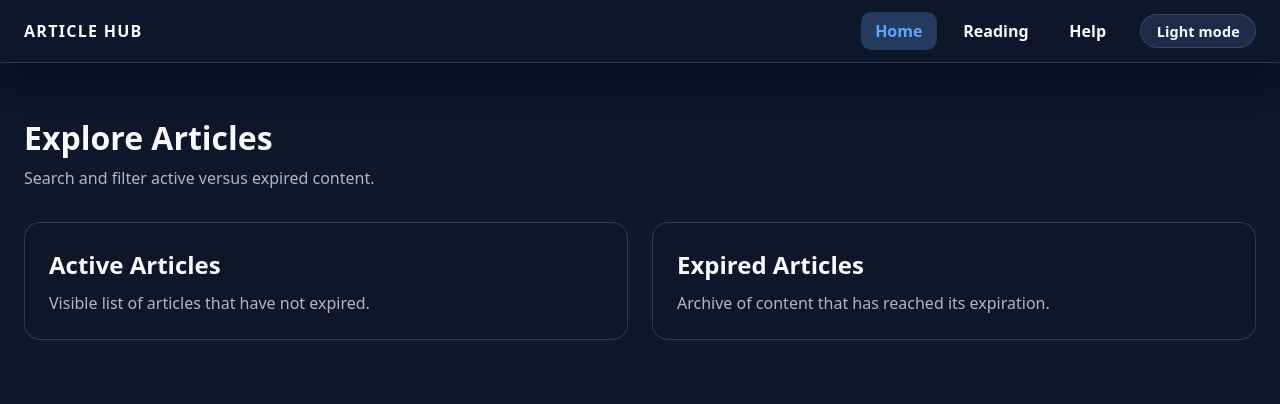
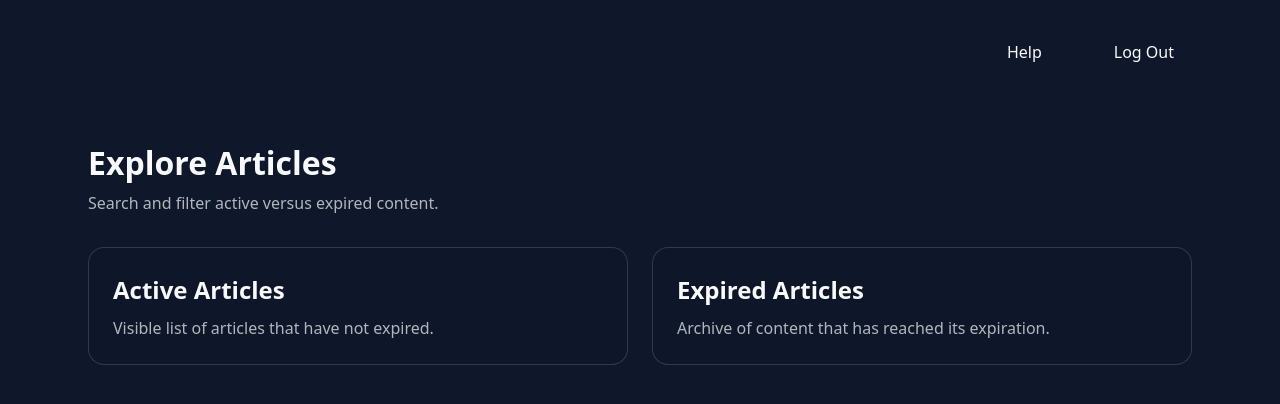
Before and after one commit to andreatanky/react-app-fe, a React (Vite) app: page / in a window 1280 px wide. Shown: the top 404 px of the page. Built offline with nearby package versions, Linux system fonts and the light colour scheme.

Commit message:
Add logo

```diff
--- /dev/null
+++ b/src/components/navbar/HomeTopNav.module.css
@@ -0,0 +1,33 @@
+.container {
+    height: 56px;
+    margin-inline: auto;
+    display: flex;
+    align-items: center;
+    background-color: transparent;
+}
+
+.left {
+    /* keeps actions pushed to the right */
+    flex: 1;
+}
+
+.actions {
+    display: flex;
+    gap: 36px;
+}
+
+.btn {
+    appearance: none;
+    background: transparent;
+    color: inherit;
+    font: inherit;
+    padding: 6px 18px;
+    cursor: pointer;
+    border: none;
+    border-radius: 4px;
+    transition: background-color 0.2s ease;
+}
+
+.btn:hover {
+    background-color: rgba(255, 255, 255, 0.08);
+}
--- /dev/null
+++ b/src/components/navbar/HomeTopNav.tsx
@@ -0,0 +1,25 @@
+import type { HTMLAttributes } from 'react'
+import styles from './HomeTopNav.module.css'
+
+type HomeTopNavProps = {
+    onHelp: () => void
+    onLogout: () => void
+} & HTMLAttributes<HTMLElement>
+
+export const HomeTopNav = ({ onHelp, onLogout }: HomeTopNavProps) => {
+    return (
+        <nav role="navigation" aria-label="Home top navigation">
+            <div className={styles.container}>
+                <div className={styles.left} />
+                <div className={styles.actions}>
+                    <button type="button" className={styles.btn} onClick={onHelp} aria-label="Help">
+                        Help
+                    </button>
+                    <button type="button" className={styles.btn} onClick={onLogout} aria-label="Log Out">
+                        Log Out
+                    </button>
+                </div>
+            </div>
+        </nav>
+    );
+}
--- a/src/routes/home/HomePage.module.css
+++ b/src/routes/home/HomePage.module.css
@@ -1,3 +1,19 @@
+.page {
+  --home-page-max: 1200px;
+  --home-page-gutter: clamp(16px, 4vw, 48px);
+  --home-section-gap: clamp(24px, 3vw, 48px);
+
+  /* Page frame */
+  display: flex;
+  flex-direction: column;
+  gap: var(--home-section-gap);
+
+  /* Width + gutters scoped to this page only */
+  max-width: var(--home-page-max);
+  margin: 0 auto;
+  padding: 0 var(--home-page-gutter) 3rem;
+}
+
 .container {
   display: grid;
   gap: 2rem;
--- a/src/routes/home/HomePage.tsx
+++ b/src/routes/home/HomePage.tsx
@@ -1,7 +1,11 @@
+import { HomeTopNav } from '../../components/navbar/HomeTopNav'
 import styles from './HomePage.module.css'
 
+
 export const HomePage = () => (
+  <div className={styles.page}>
     <section className={styles.container}>
+      <HomeTopNav onHelp={() => { }} onLogout={() => { }} />
       <header className={styles.header}>
         <h1>Explore Articles</h1>
         <p>Search and filter active versus expired content.</p>
@@ -19,4 +23,5 @@ export const HomePage = () => (
         </article>
       </div>
     </section>
+  </div>
 )
--- a/src/routes/root/AppRootLayout.tsx
+++ b/src/routes/root/AppRootLayout.tsx
@@ -1,57 +1,10 @@
-import { Link, useRouterState } from '@tanstack/react-router'
 import type { PropsWithChildren } from 'react'
 
 import styles from './AppRootLayout.module.css'
-import { useTheme } from '../../features/theme/ThemeProvider'
-
-const navItems = [
-  { to: '/', label: 'Home' },
-  { to: '/reading', label: 'Reading' },
-  { to: '/help', label: 'Help' },
-]
 
 export const AppRootLayout = ({ children }: PropsWithChildren) => {
-  const { location } = useRouterState({
-    select: (state) => ({
-      location: state.location.href,
-    }),
-  })
-  const { theme, toggleTheme } = useTheme()
-  const isDarkMode = theme === 'dark'
-
   return (
     <div className={styles.container}>
-      <header className={styles.navbar}>
-        <div className={styles.brand}>Article Hub</div>
-
-        <div className={styles.navContent}>
-          <nav className={styles.navLinks}>
-            {navItems.map((item) => {
-              const isActive = location === item.to || location === `${item.to}/`
-
-              return (
-                <Link
-                  key={item.to}
-                  to={item.to}
-                  className={isActive ? styles.activeLink : styles.link}
-                >
-                  {item.label}
-                </Link>
-              )
-            })}
-          </nav>
-
-          <button
-            type="button"
-            className={styles.themeToggle}
-            onClick={toggleTheme}
-            aria-label={`Activate ${isDarkMode ? 'light' : 'dark'} theme`}
-          >
-            {isDarkMode ? 'Light mode' : 'Dark mode'}
-          </button>
-        </div>
-      </header>
-
       <main className={styles.main}>{children}</main>
     </div>
   )
```
Also changed, not shown: public/card_background_dark.svg (added), public/dailynews_logo.png (added). Lines whose indentation alone changed are shown as unchanged.
